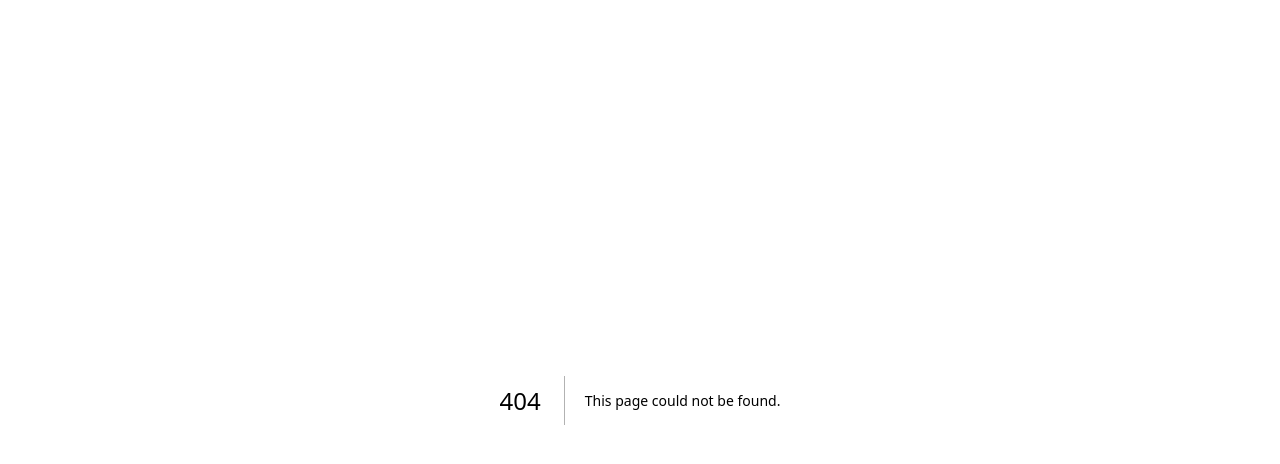
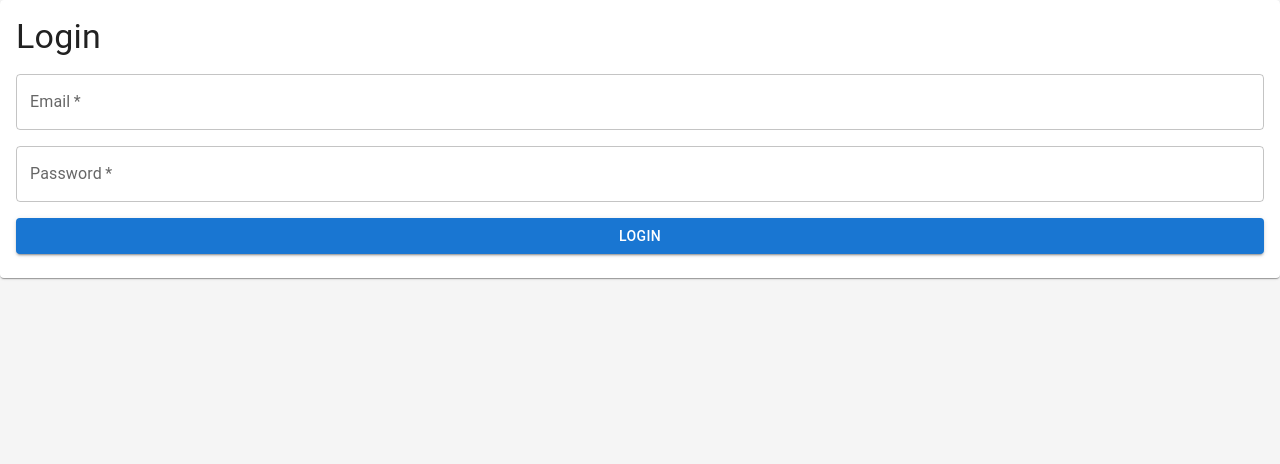
Before and after one commit to rgr-tecnologia/crm-web., a Next.js app: page /auth/login in a window 1280 px wide. Before the commit this address had no page. Shown: the top 464 px of the page. Built offline with nearby package versions, Linux system fonts and the light colour scheme.

Commit message:
Instalando auth-next

```diff
--- /dev/null
+++ b/app/auth/login/page.tsx
@@ -0,0 +1,12 @@
+import { Grid } from "@mui/material";
+import { LoginForm } from "../../components/LoginForm";
+
+export default function Page() {
+  return (
+    <Grid container>
+      <Grid item xs={12}>
+        <LoginForm />
+      </Grid>
+    </Grid>
+  );
+}
--- a/app/signin/page.tsx
+++ b/app/auth/signin/page.tsx
@@ -1,5 +1,5 @@
 import { Grid } from "@mui/material";
-import { SignInForm } from "../components/SigninForm";
+import { SignInForm } from "../../components/SigninForm";
 
 export default function Page() {
   return (
--- /dev/null
+++ b/app/components/LoginForm.tsx
@@ -0,0 +1,92 @@
+"use client";
+
+import {
+  Grid,
+  Card,
+  TextField,
+  CardContent,
+  Button,
+  Typography,
+} from "@mui/material";
+
+import { useForm, Controller, SubmitHandler } from "react-hook-form";
+
+type LoginFormData = {
+  email: string;
+  password: string;
+};
+
+export function LoginForm() {
+  const { handleSubmit, control } = useForm({
+    defaultValues: {
+      email: "",
+      password: "",
+    },
+  });
+
+  const onSubmit: SubmitHandler<LoginFormData> = (data) => {
+    console.log(data);
+  };
+
+  return (
+    <Card>
+      <CardContent>
+        <Grid container textAlign={"center"} spacing={2}>
+          <Grid item>
+            <Typography variant="h4">Login</Typography>
+          </Grid>
+
+          <Grid container item>
+            <form
+              onSubmit={handleSubmit(onSubmit)}
+              style={{
+                width: "100%",
+              }}
+            >
+              <Grid container spacing={2} direction={"column"}>
+                <Grid item>
+                  <Controller
+                    name="email"
+                    control={control}
+                    render={({ field }) => (
+                      <TextField
+                        {...field}
+                        label="Email"
+                        variant="outlined"
+                        type="email"
+                        fullWidth
+                        required
+                      />
+                    )}
+                  />
+                </Grid>
+                <Grid item>
+                  <Controller
+                    name="password"
+                    control={control}
+                    render={({ field }) => (
+                      <TextField
+                        {...field}
+                        label="Password"
+                        variant="outlined"
+                        type="password"
+                        fullWidth
+                        required
+                      />
+                    )}
+                  />
+                </Grid>
+
+                <Grid item>
+                  <Button type="submit" variant="contained" fullWidth>
+                    Login
+                  </Button>
+                </Grid>
+              </Grid>
+            </form>
+          </Grid>
+        </Grid>
+      </CardContent>
+    </Card>
+  );
+}
--- a/app/page.tsx
+++ b/app/page.tsx
@@ -1,5 +1,4 @@
-import Image from "next/image";
-import styles from "./page.module.css";
+import { SessionProvider } from "next-auth/react";
 
 export default function Home() {
   return;
--- a/package.json
+++ b/package.json
@@ -13,6 +13,7 @@
     "@emotion/styled": "^11.11.0",
     "@mui/material": "^5.14.18",
     "next": "14.0.3",
+    "next-auth": "^4.24.5",
     "react": "^18",
     "react-dom": "^18",
     "react-hook-form": "^7.48.2"
```
Also changed, not shown: auth.config.ts (added, +22 -0 lines), 1 other file (tests, documents, lock files or other folders).
